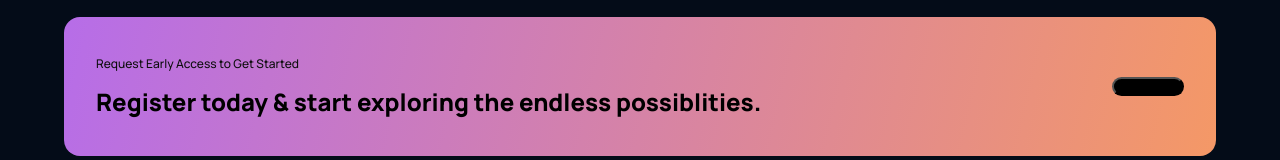
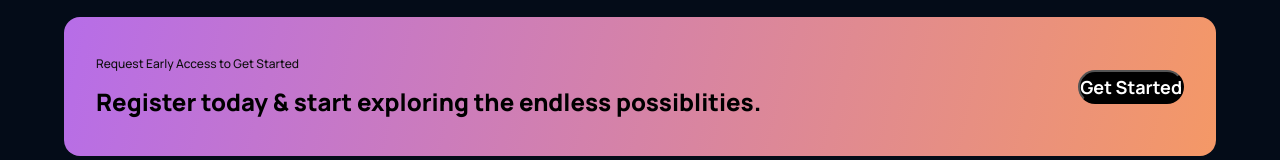
Before and after one commit to tsvetelinastef/yt_test_reactapp, a React (Create React App) app: page / in a window 1280 px wide. Shown: the part 2902-3062 px from the top of the page. Built offline with nearby package versions, Linux system fonts and the light colour scheme.

Commit message:
Changed the color of the CTA button to white.

```diff
--- a/src/components/cta/cta.css
+++ b/src/components/cta/cta.css
@@ -38,5 +38,10 @@
 
 .gpt3__cta-btn button {
     background: #000000;
+    color: #FFFFFF;
     border-radius: 40px;
+    font-family: var(--font-family);
+    font-weight: bold;
+    font-size: 18px;
+    line-height: 30px;
 }
```
